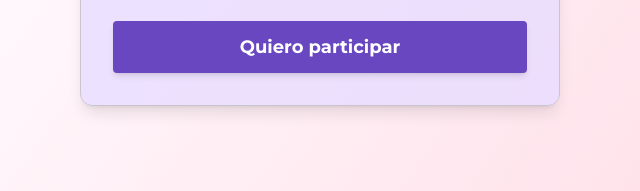
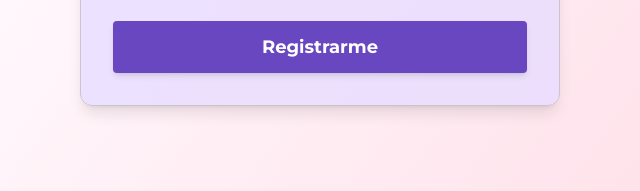
Before and after one commit to AlanBar13/profindly-web, an Astro site: page / in a window 1280 px wide. Shown: the part 1540-1731 px from the top of the page, 320-960 px from the left. Built offline with nearby package versions, Linux system fonts and the light colour scheme; Astro itself is replaced by a stand-in of ours.

Commit message:
feat: update button text in Form component for clarity

```diff
--- a/src/components/Form.tsx
+++ b/src/components/Form.tsx
@@ -165,7 +165,7 @@ export default function Form() {
             <button
               className="bg-[var(--primary)] text-[var(--onPrimary)] px-4 py-3 sm:px-5 rounded font-semibold hover:bg-[var(--primaryContainer)] hover:text-[var(--onPrimaryContainer)] w-full transition-colors duration-200 shadow-md animate-bounce-short text-base sm:text-lg mt-2"
             >
-              Quiero participar
+              Registrarme
             </button>
           )}
         </form>
```
Also changed, not shown: README.md.
